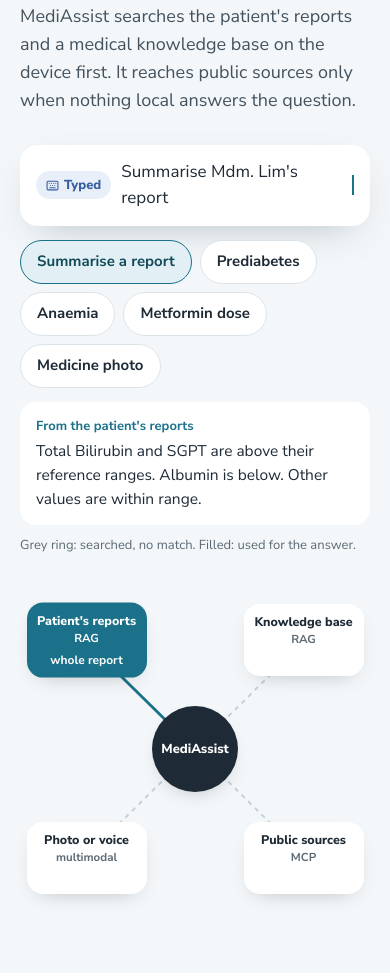
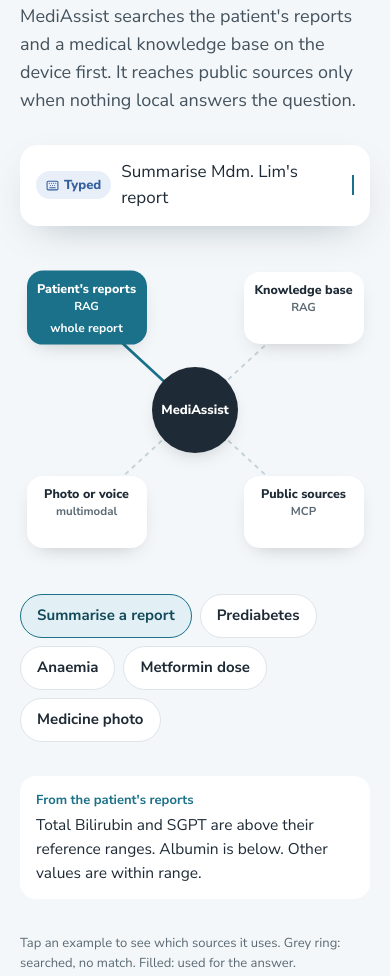
Before and after one commit to NivedhaLakshmi/mediassist-site, a plain HTML site: page index.html in a window 390 px wide. Shown: the part 1906-2882 px from the top of the page. Drawn offline with nearby package versions, Linux system fonts and the light colour scheme.

Commit message:
Mobile fixes: dashed hubs, source graph order, one MCP example per source, results order
Co-Authored-By: Claude Opus 5.5 <noreply@anthropic.com>

```diff
--- a/index.html
+++ b/index.html
@@ -177,11 +177,12 @@ section{padding:96px 0}
 .spk.in{animation-direction:reverse}
 @keyframes flow{to{stroke-dashoffset:-26}}
 .foot{display:flex;justify-content:center;gap:10px;margin-top:6px;font-size:12.5px;color:var(--mute);font-weight:700}
-@media (prefers-reduced-motion:reduce){.spk,.hnd.add{animation:none}.hubc .foot{display:none}}
+@media (prefers-reduced-motion:reduce){.spk,.hnd.add{animation:none}}
 
 @media (max-width:480px){.flip{grid-template-columns:repeat(2,minmax(0,1fr));gap:8px}.flip .fc:last-child{grid-column:1/-1}.fc{height:176px}.fa,.fb{padding:16px 10px 12px;font-size:13.5px}.fa b,.fb b{font-size:15px}}
 @media (max-width:520px){.hb{height:330px}.hnd{width:112px;font-size:11.5px;padding:6px 6px}.hnd small{font-size:10.5px}.hcore{width:88px;height:88px;font-size:12.5px;box-shadow:0 0 0 6px var(--cs)}}
-@media (max-width:520px){.hb{height:auto;display:flex;flex-wrap:wrap;gap:8px;justify-content:center;padding-top:116px;position:relative}.hb>svg{display:none}.hcore{top:52px}.hnd{position:static;transform:none;width:calc(50% - 4px);animation:none}.hnd.add{animation:none}}
+@media (max-width:520px){.hb{height:430px}.hnd{width:108px;min-width:0;font-size:11.5px;padding:6px}.hnd small{font-size:10.5px}.hcore{width:86px;height:86px;font-size:12.5px}.hnd[style*="top:10%"]{top:7%!important}.hnd[style*="top:18%"]{top:24%!important}.hnd[style*="top:82%"]{top:76%!important}.hnd[style*="top:92%"]{top:93%!important}}
+@media (max-width:900px){.hgrid>div:first-child{display:contents}.hgrid .pbar{order:1}.hgrid .hub{order:2;height:300px}.hgrid #ach{order:3;margin-top:0}.hgrid .hans{order:4;margin-top:0}.hgrid .hnote{order:5;margin-top:0}}
 /* DEMO (real app) */
 .demo{background:linear-gradient(180deg,#e2f0f5,#e8eff9)}
 .app{display:grid;grid-template-columns:250px minmax(0,1fr);background:#fff;border-radius:22px;overflow:hidden;min-height:560px;font-size:15px;box-shadow:0 30px 70px -35px rgba(30,60,80,.4)}
@@ -287,7 +288,7 @@ footer b{font-family:var(--f-h);font-size:19px;color:var(--ink)}
       <div class="pbar" aria-live="polite"><span class="md" id="am"></span><span id="aq"></span><span class="cur" aria-hidden="true"></span></div>
       <div class="chips" id="ach" role="group" aria-label="Example questions"></div>
       <div class="hans" id="aa" aria-live="polite"></div>
-      <p class="hnote">Grey ring: searched, no match. Filled: used for the answer.</p>
+      <p class="hnote">Tap an example to see which sources it uses. Grey ring: searched, no match. Filled: used for the answer.</p>
     </div>
     <div class="hub" id="hub" role="img" aria-label="MediAssist connected to patient's reports, knowledge base, photo or voice input, and public sources">
       <svg viewBox="0 0 500 360" preserveAspectRatio="none" aria-hidden="true"><g class="lines">
@@ -346,7 +347,6 @@ footer b{font-family:var(--f-h);font-size:19px;color:var(--ink)}
   <div class="rv">
     <div class="chips" id="eq" role="group" aria-label="Example questions"></div>
     <div class="qline" id="e1" aria-live="polite"></div>
-    <div class="wall"><span class="pkt" id="ek" style="opacity:0"></span></div>
     <div class="srcrow" id="es"><div data-s="dailymed">DailyMed<small>drug labels</small></div><div data-s="clinical_trials">ClinicalTrials.gov<small>trials</small></div><div data-s="medlineplus">MedlinePlus<small>health topics</small></div><div data-s="pubmed">PubMed<small>research</small></div></div>
   </div>
 </div></section>
@@ -474,12 +474,11 @@ $(".tabs").addEventListener("keydown",e=>{const t=["type","say","snap"];let i=t.
 drawC();
 
 /* ---------- MCP ---------- */
-const EQ=[["atorvastatin and grapefruit","atorvastatin grapefruit","dailymed"],["what are the side effects of metformin","metformin","dailymed"],["are researchers testing anything for parkinson's","researchers parkinson","clinical_trials"],["what do studies show about vitamin d supplementation","vitamin supplementation","pubmed"],["what causes anaemia","anaemia","medlineplus"]];
+const EQ=[["atorvastatin and grapefruit","atorvastatin grapefruit","dailymed"],["are researchers testing anything for parkinson's","researchers parkinson","clinical_trials"],["what do studies show about vitamin d supplementation","vitamin supplementation","pubmed"],["what causes anaemia","anaemia","medlineplus"]];
 let ei=0,eAuto=!RM,mcpVis=false;
 $("#eq").innerHTML=EQ.map((q,i)=>'<button data-i="'+i+'" aria-pressed="false">'+q[0]+'</button>').join("");
 function showE(i,p){ei=i;const [q,k,s]=EQ[i],kw=k.split(" ");
  $("#e1").innerHTML=q.split(" ").map(w=>{const c=w.replace(/[^a-z]/gi,"").toLowerCase(),keep=kw.some(x=>c===x||(c.length>3&&c.startsWith(x)));return '<span class="'+(p>=1?(keep?"keep":"drop"):"")+'">'+w+'</span>';}).join("");
- $("#ek").textContent=k;$("#ek").style.opacity=p>=1?1:0;
  document.querySelectorAll("#es div").forEach(d=>d.classList.toggle("on",p>=2&&d.dataset.s===s));
  document.querySelectorAll("#eq button").forEach(b=>b.setAttribute("aria-pressed",+b.dataset.i===i));
 }
@@ -540,12 +539,12 @@ chats();data();sugg();empty();
 const ring=(v,t,c,s)=>{const C=2*Math.PI*30;return '<svg viewBox="0 0 76 76" width="'+(s||84)+'" aria-hidden="true"><circle cx="38" cy="38" r="30" fill="none" stroke="#eef2f4" stroke-width="10"/><circle cx="38" cy="38" r="30" fill="none" stroke="'+c+'" stroke-width="10" stroke-dasharray="'+(C*v/t)+' '+C+'" transform="rotate(-90 38 38)" stroke-linecap="round"/><text x="38" y="43" text-anchor="middle" font-family="Nunito" font-weight="900" font-size="15" fill="#1e2a35">'+Math.round(v/t*100)+'%</text></svg>';};
 const bars=(rows,t)=>'<div class="bars2">'+rows.map(([n,v,c])=>'<span>'+n+'</span><span class="tr"><i style="width:'+(v/t*100)+'%;background:'+c+'"></i></span><span class="mono">'+v+'/'+t+'</span>').join("")+'</div>';
 const G=[
+ ["Patient data stays in-house","11/11","privacy checks passed, including that a photographed lab report adds no words to outside searches.",'<div class="dn">'+ring(11,11,"#9fd3e0",150)+'</div>'],
+ ["The right public source, every time","28/28","questions routed by Qwen 2.5 7B through MCP. Keyword rules alone got 16, missing every naturally phrased question.",bars([["Qwen 2.5 7B",28,"#a9c4ea"],["Llama 3.2 3B",26,"#c6d8f2"],["Keyword rules",16,"#aab8c6"],["Llama 3 8B",0,"#f6c3b3"]],28)],
  ["Reads reports however they arrive","130/160","lab values read correctly from digital PDFs, scans, clean images and phone photos.",'<div class="dn">'+[["Digital PDF",40,"#9fd3e0"],["Scan",36,"#9fd3e0"],["Image",32,"#a9c4ea"],["Phone photo",22,"#f6c3b3"]].map(([n,v,c])=>'<div>'+ring(v,40,c)+'<br>'+n+'<br><span class="mono" style="font-weight:500">'+v+'/40</span></div>').join("")+'</div>'],
- ["Code judged every lab range right","40/40","in code, against 15 to 36 of 40 when the three models judged ranges on their own.",bars([["Code",40,"#aab8c6"],["Llama 3 8B",36,"#a9c4ea"],["Qwen 2.5 7B",29,"#a9c4ea"],["Llama 3.2 3B",15,"#f6c3b3"]],40)],
- ["The right public source, every time","28/28","questions routed by Qwen 2.5 7B through MCP. Keyword rules alone got 16, missing every naturally phrased question.",bars([["Qwen 2.5 7B",28,"#a9c4ea"],["Llama 3.2 3B",26,"#c6d8f2"],["Keyword rules",16,"#aab8c6"],["Llama 3 8B",0,"#f6c3b3"]],28)],
+ ["Tested end to end","65/68","scenarios passed, alongside 277 automated tests of the code.",'<div class="tm"><div style="background:#9fd3e0">Saving and deleting data · 100<small>profiles, chats, reports, photos</small></div><div style="display:grid;grid-template-rows:47fr 42fr 19fr 14fr;gap:6px;padding:0"><div style="background:#c6d8f2">Reading reports · 47</div><div style="background:#aab8c6">Range checks · 42</div><div style="background:#f6c3b3;padding:6px 10px">Record sign-in · 19</div><div style="background:#f0a58c;padding:4px 10px">Photo privacy · 7</div></div></div><p style="font-size:13px;color:var(--mute);margin-top:6px">277 tests by area. Question handling (62) not shown.</p>'],
  ["Why Qwen 2.5 7B answers","11/13","answer scenarios passed, the most of the three models tested, at about 3.3 s per answer.",bars([["Qwen 2.5 7B",11,"#a9c4ea"],["Llama 3 8B",8,"#c6d8f2"],["Llama 3.2 3B",8,"#c6d8f2"]],13)],
- ["Tested end to end","65/68","scenarios passed, alongside 277 automated tests of the code.",'<div class="tm"><div style="background:#9fd3e0">Saving and deleting data · 100<small>profiles, chats, reports, photos</small></div><div style="display:grid;grid-template-rows:47fr 42fr 19fr 14fr;gap:6px;padding:0"><div style="background:#c6d8f2">Reading reports · 47</div><div style="background:#aab8c6">Range checks · 42</div><div style="background:#f6c3b3;padding:6px 10px">Record sign-in · 19</div><div style="background:#f0a58c;padding:4px 10px">Photo privacy · 7</div></div></div><p style="font-size:13px;color:var(--mute);margin-top:6px">277 tests by area. Question handling (62) not shown.</p>'],
- ["Patient data stays in-house","11/11","privacy checks passed, including that a photographed lab report adds no words to outside searches.",'<div class="dn">'+ring(11,11,"#9fd3e0",150)+'</div>']];
+ ["Code judged every lab range right","40/40","in code, against 15 to 36 of 40 when the three models judged ranges on their own.",bars([["Code",40,"#aab8c6"],["Llama 3 8B",36,"#a9c4ea"],["Qwen 2.5 7B",29,"#a9c4ea"],["Llama 3.2 3B",15,"#f6c3b3"]],40)]];
 $("#car").innerHTML=G.map((g,i)=>'<div class="slide'+(i?"":" on")+'" role="group" aria-roledescription="slide" aria-label="'+(i+1)+' of '+G.length+'"><div><h3>'+g[0]+'</h3><div class="big">'+g[1]+'</div><p>'+g[2]+'</p></div><div>'+g[3]+'</div></div>').join("");
 $("#cdots").innerHTML=G.map((g,i)=>'<button aria-label="Show result '+(i+1)+'" class="'+(i?"":"on")+'"></button>').join("");
 let gi=0;function goG(i){gi=(i+G.length)%G.length;document.querySelectorAll("#car .slide").forEach((s,k)=>s.classList.toggle("on",k===gi));document.querySelectorAll("#cdots button").forEach((s,k)=>s.classList.toggle("on",k===gi));}
```
